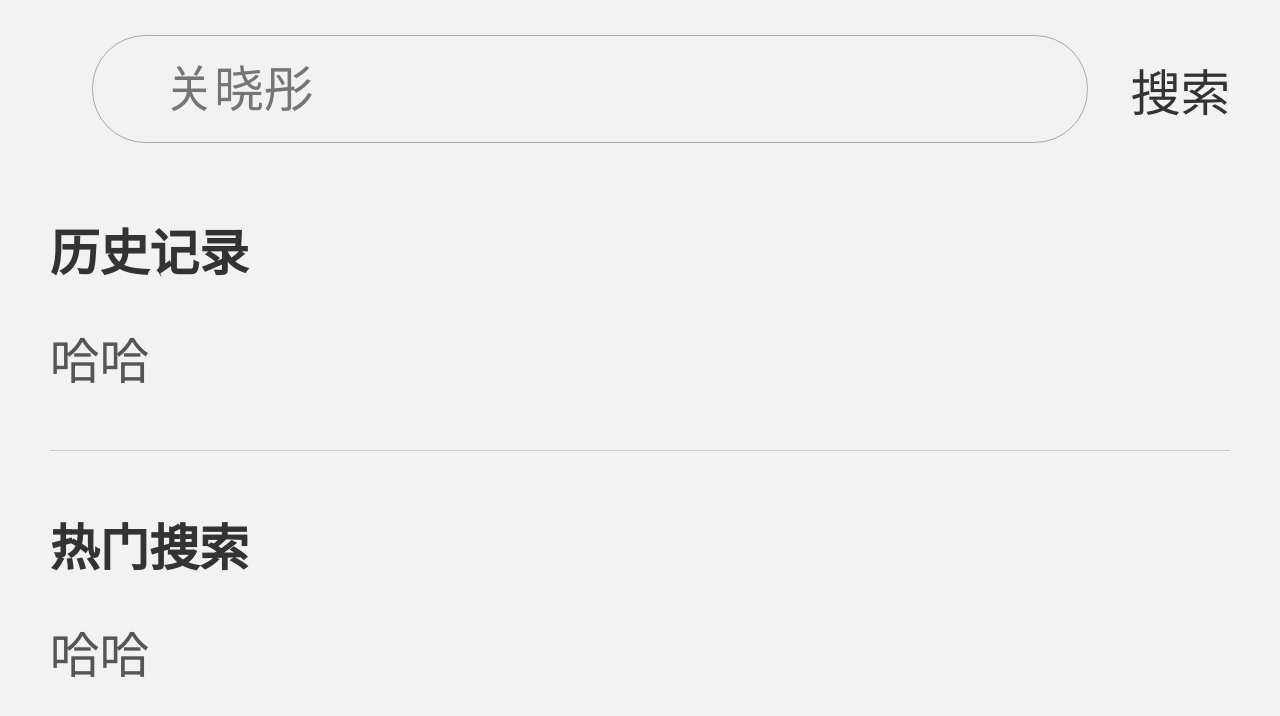
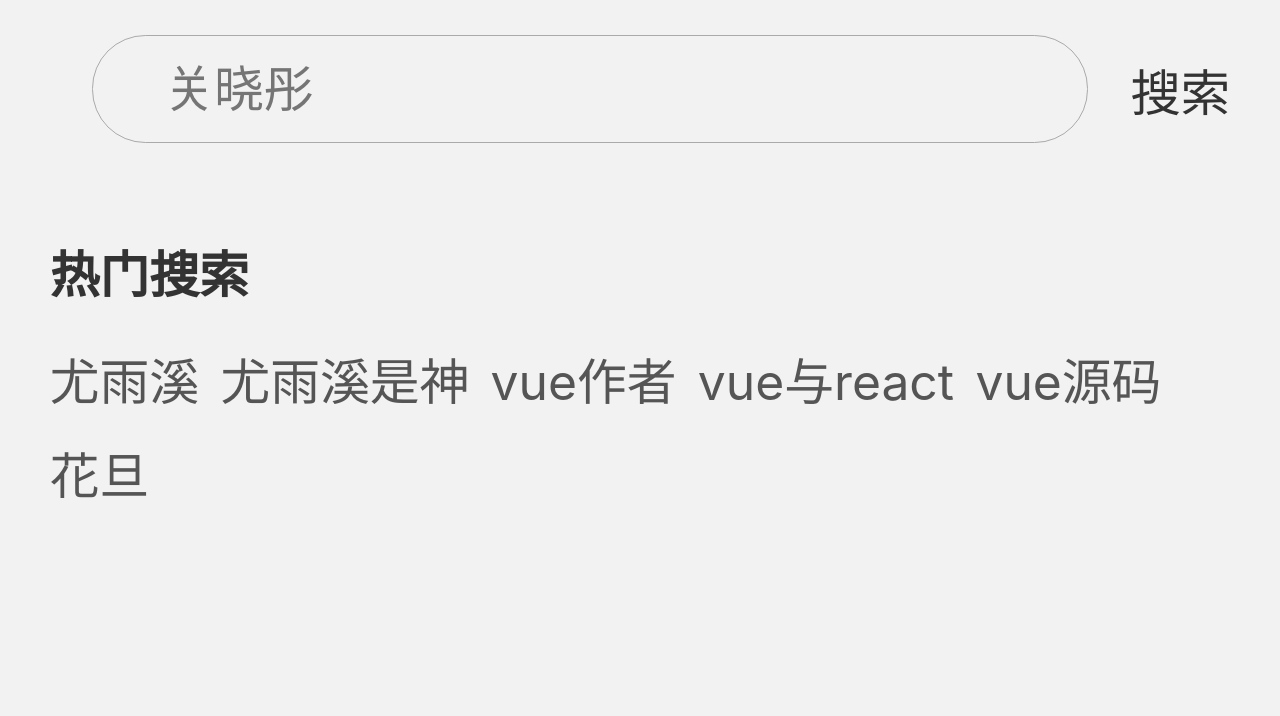
Before and after one commit to bug-one/news, a Vue app: page /#/search in a window 1280 px wide. Shown: the top 716 px of the page. Built offline with nearby package versions, Linux system fonts and the light colour scheme; sample sign-in values are in the browser's storage; a small style sheet from the web is missing.

Commit message:
新增历史记录与热门搜索逻辑

```diff
--- a/src/views/Search.vue
+++ b/src/views/Search.vue
@@ -19,16 +19,34 @@
     <div class="unsearch" v-if="postList.length == 0 && keyword && isSearch">
       未搜索到文章哦~
     </div>
-    <div class="history" v-if="postList.length == 0 && !keyword">
+    <div
+      class="history"
+      v-if="postList.length == 0 && !keyword && historyList.length > 0"
+    >
       <div class="title">历史记录</div>
       <ul class="historyList">
-        <li>哈哈</li>
+        <li
+          v-for="(history, index) in historyList"
+          :key="index"
+          @click="historySearch(history)"
+        >
+          {{ history }}
+        </li>
       </ul>
     </div>
-    <div class="hotSearch" v-if="postList.length == 0 && !keyword">
+    <div
+      class="hotSearch"
+      v-if="postList.length == 0 && !keyword && hotList.length > 0"
+    >
       <div class="title">热门搜索</div>
       <ul class="hotList">
-        <li>哈哈</li>
+        <li
+          v-for="(hot, index) in hotList"
+          :key="index"
+          @click="hotSearch(hot)"
+        >
+          {{ hot }}
+        </li>
       </ul>
     </div>
   </div>
@@ -46,7 +64,21 @@
       postList: [],
       isSearch: false,
       placeholder: "关晓彤",
+      historyList: [],
+      hotList: [
+        "尤雨溪",
+        "尤雨溪是神",
+        "vue作者",
+        "vue与react",
+        "vue源码",
+        "花旦",
+      ],
     };
+  },
+  created() {
+    if (JSON.parse(localStorage.getItem("historySearch"))) {
+      this.historyList = JSON.parse(localStorage.getItem("historySearch"));
+    }
   },
   methods: {
     focus() {
@@ -71,8 +103,23 @@
         if (res.status == 200) {
           this.postList = res.data.data;
           this.isSearch = true;
+          for (let i = 0; i < this.historyList.length; i++) {
+            if (this.historyList[i] == this.keyword) {
+              this.historyList.splice(i, 1);
+              break;
+            }
+          }
+          this.historyList.unshift(this.keyword);
         }
       });
+    },
+    hotSearch(hot) {
+      this.keyword = hot;
+      this.postSearch();
+    },
+    historySearch(history) {
+      this.keyword = history;
+      this.postSearch();
     },
   },
   watch: {
@@ -80,6 +127,9 @@
       if (val.length == 0) {
         this.postList = [];
       }
+    },
+    historyList(val) {
+      localStorage.setItem("historySearch", JSON.stringify(val));
     },
   },
 };
```
